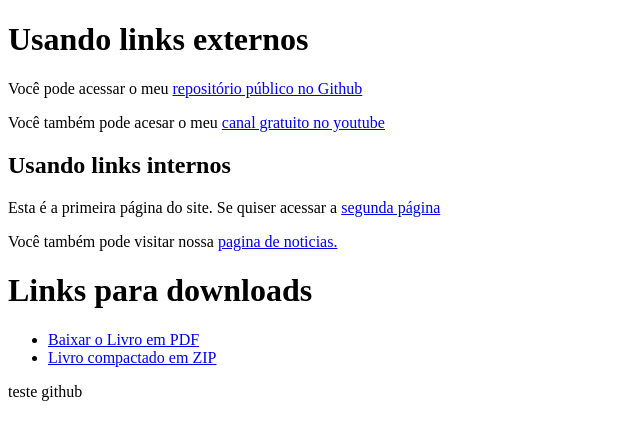
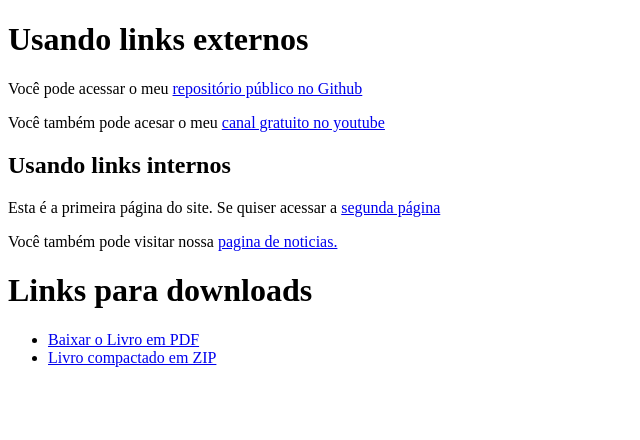
Before and after one commit to Daniel-Alves-Projects/html-css-curso, a plain HTML site: page exercicios/ex010/index.html in a window 1280 px wide. Shown: the whole page, without its empty margins (0-640 px from the left). Drawn offline with Linux system fonts and the light colour scheme.

Commit message:
ajuste remove test

```diff
--- a/exercicios/ex010/index.html
+++ b/exercicios/ex010/index.html
@@ -19,6 +19,5 @@
         <li><a href="livro/apostila_django.pdf" download="meulivro.pdf" type="application/pdf" target="_blank">Baixar o Livro em PDF</a></li>
         <li><a href="livro/apostila_django.pdf.zip" download="meulivro.zip" type="application/zip">Livro compactado em ZIP</a></li>
     </ul>
-    <p>teste github</p>
 </body>
 </html>
```
